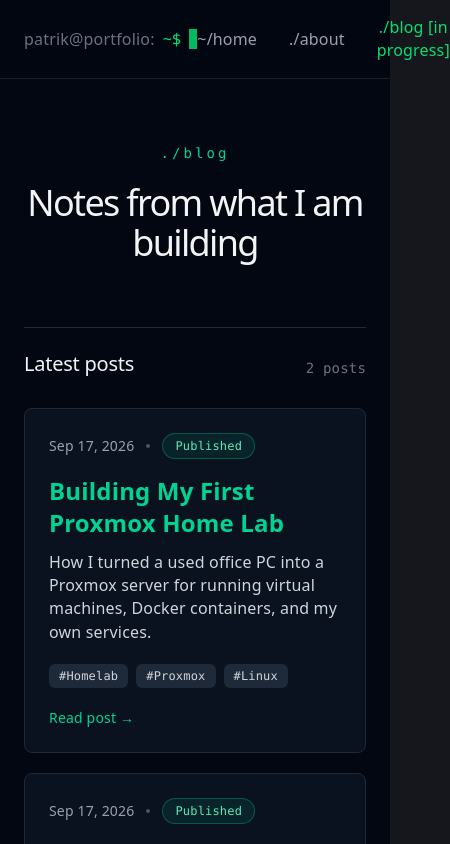
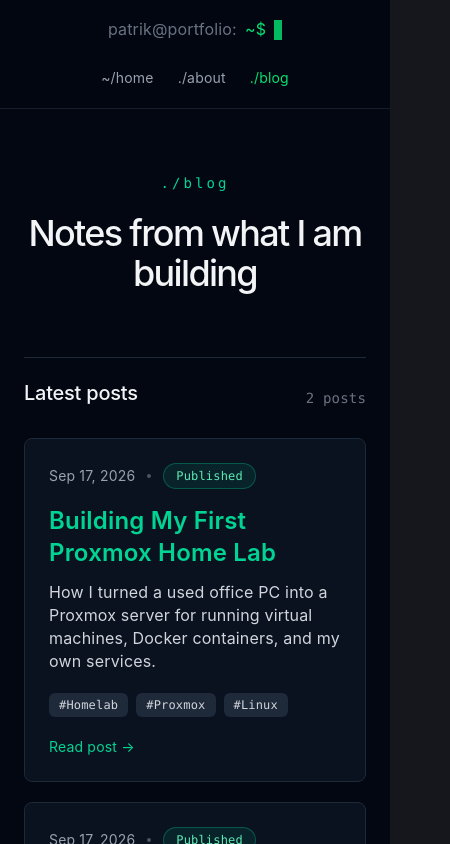
Before and after one commit to pthormodsen/portfolio, a React (Vite) app: page /blog in a window 390 px wide. Shown: the top 844 px of the page, 450 px wide, since content can reach past the window. Built offline with nearby package versions, Linux system fonts and the light colour scheme.

Commit message:
Small fix styling phone version

```diff
--- a/src/components/Contact.jsx
+++ b/src/components/Contact.jsx
@@ -16,7 +16,7 @@ export default function Contact() {
           Want to talk about a project, an opportunity, or just something tech related?
         </p>
 
-        <div className="mt-8 flex justify-center gap-8">
+        <div className="mt-8 flex flex-wrap justify-center gap-x-8 gap-y-4">
           <a
             href="tel:+4790471841"
             className="flex items-center gap-2 text-gray-300 transition hover:text-emerald-400"
--- a/src/components/Navbar.jsx
+++ b/src/components/Navbar.jsx
@@ -2,26 +2,26 @@ import { Link, NavLink } from "react-router-dom";
 
 export default function Navbar() {
   const navClass = ({ isActive }) =>
-    `transition-colors duration-200 ${
+    `inline-flex min-h-11 items-center whitespace-nowrap rounded focus-visible:outline-2 focus-visible:outline-green-400 transition-colors duration-200 ${
       isActive
         ? "text-green-400"
         : "text-gray-400 hover:text-white"
     }`;
 
   return (
-    <nav className="sticky top-0 z-50 w-full border-b border-gray-800/70 bg-gray-950/90 text-white backdrop-blur-md">
-      <div className="max-w-6xl mx-auto px-6 py-4 flex items-center justify-between">
+    <nav aria-label="Main navigation" className="sticky top-0 z-50 w-full border-b border-gray-800/70 bg-gray-950/90 text-white backdrop-blur-md">
+      <div className="mx-auto flex max-w-6xl flex-col items-center gap-1 px-4 py-2 md:flex-row md:justify-between md:gap-6 md:px-6 md:py-4">
 
         <Link
           to="/"
-          className="flex items-center gap-2 text-green-400"
+          className="flex min-h-11 shrink-0 items-center gap-2 whitespace-nowrap text-green-400"
         >
           <span className="text-gray-500">patrik@portfolio:</span>
           <span>~$</span>
           <span className="w-2 h-5 bg-green-400 animate-pulse" />
         </Link>
 
-        <div className="flex items-center gap-8">
+        <div className="flex w-full flex-wrap items-center justify-center gap-x-6 text-sm md:w-auto md:gap-x-8 md:text-base">
           <NavLink to="/" end className={navClass}>
             ~/home
           </NavLink>
@@ -31,7 +31,7 @@ export default function Navbar() {
           </NavLink>
 
           <NavLink to="/blog" className={navClass}>
-            ./blog [in progress]
+            ./blog
           </NavLink>
         </div>
 
--- a/src/index.css
+++ b/src/index.css
@@ -19,8 +19,8 @@
   --shadow:
     rgba(0, 0, 0, 0.1) 0 10px 15px -3px, rgba(0, 0, 0, 0.05) 0 4px 6px -2px;
 
-  --sans: system-ui, 'Segoe UI', Roboto, sans-serif;
-  --heading: system-ui, 'Segoe UI', Roboto, sans-serif;
+  --sans: var(--font-sans);
+  --heading: var(--font-sans);
   --mono: ui-monospace, Consolas, monospace;
 
   font: 18px/145% var(--sans);
--- a/src/pages/About.jsx
+++ b/src/pages/About.jsx
@@ -4,7 +4,7 @@ import Navbar from "../components/Navbar";
 
 export default function About() {
   return (
-    <div className="font-sans antialiased bg-gray-950 selection:bg-emerald-500 selection:text-gray-900">
+    <div className="bg-gray-950 selection:bg-emerald-500 selection:text-gray-900">
       <Navbar />
 
       <main>
--- a/src/pages/Home.jsx
+++ b/src/pages/Home.jsx
@@ -6,7 +6,7 @@ import Wpm from "../components/Wpm";
 
 export default function Home() {
   return (
-    <div className="font-sans antialiased bg-gray-950 selection:bg-emerald-500 selection:text-gray-900">
+    <div className="bg-gray-950 selection:bg-emerald-500 selection:text-gray-900">
       <Navbar />
 
       <main>
```
